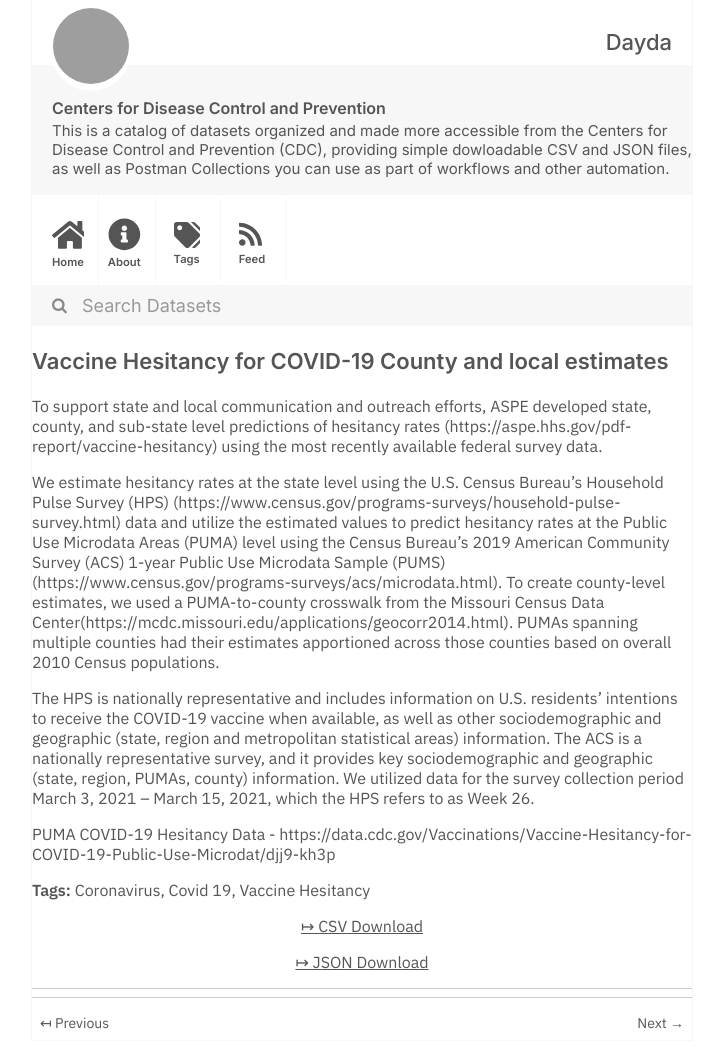
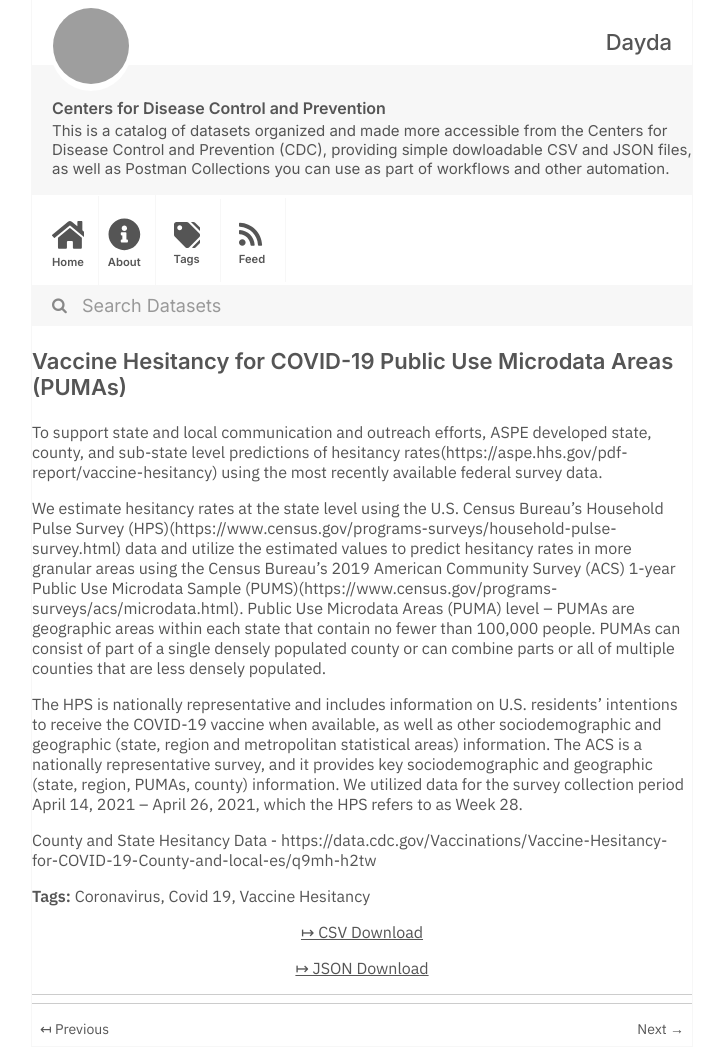
Before and after one commit to dayda-entities/centers-for-disease-control-and-prevention, a Jekyll site: the page built from _posts/2021-04-17-vaccine-hesitancy-for-covid-19.md, in a window 1280 px wide, cut to the strip 0-1047 px from the top of the page. Shown: the whole strip, without its empty margins (278-1000 px from the left). Built offline with Jekyll 4.4.1, drawn with Linux system fonts in a browser that asks for light colours; grey boxes are pictures that could not be loaded.

Commit message:
Publish Data

```diff
--- a/_posts/2021-04-17-vaccine-hesitancy-for-covid-19.md
+++ b/_posts/2021-04-17-vaccine-hesitancy-for-covid-19.md
@@ -1,7 +1,7 @@
 ---
-title: Vaccine Hesitancy for COVID-19 County and local estimates
-created: '2021-04-17T00:17:09.412991'
-modified: '2021-05-15T11:09:19.401197'
+title: Vaccine Hesitancy for COVID-19 Public Use Microdata Areas (PUMAs)
+created: '2021-04-17T00:07:27.100649'
+modified: '2021-05-15T11:09:23.638551'
 state: active
 type: dataset
 tags:
@@ -9,15 +9,16 @@ tags:
   - Covid 19
   - Vaccine Hesitancy
 groups: []
-csv_url: 'https://data.cdc.gov/api/views/q9mh-h2tw/rows.csv?accessType=DOWNLOAD'
-json_url: 'https://data.cdc.gov/api/views/q9mh-h2tw/rows.json?accessType=DOWNLOAD'
+csv_url: 'https://data.cdc.gov/api/views/djj9-kh3p/rows.csv?accessType=DOWNLOAD'
+json_url: 'https://data.cdc.gov/api/views/djj9-kh3p/rows.json?accessType=DOWNLOAD'
 layout: post
 
 ---
-To support state and local communication and outreach efforts, ASPE developed state, county, and sub-state level predictions of hesitancy rates (https://aspe.hhs.gov/pdf-report/vaccine-hesitancy) using the most recently available federal survey data.
+To support state and local communication and outreach efforts, ASPE developed state, county, and sub-state level predictions of hesitancy rates(https://aspe.hhs.gov/pdf-report/vaccine-hesitancy) using the most recently available federal survey data.
 
-We estimate hesitancy rates at the state level using the U.S. Census Bureau’s Household Pulse Survey (HPS) (https://www.census.gov/programs-surveys/household-pulse-survey.html) data and utilize the estimated values to predict hesitancy rates at the Public Use Microdata Areas (PUMA) level using the Census Bureau’s 2019 American Community Survey (ACS) 1-year Public Use Microdata Sample (PUMS)(https://www.census.gov/programs-surveys/acs/microdata.html). To create county-level estimates, we used a PUMA-to-county crosswalk from the Missouri Census Data Center(https://mcdc.missouri.edu/applications/geocorr2014.html). PUMAs spanning multiple counties had their estimates apportioned across those counties based on overall 2010 Census populations.
+We estimate hesitancy rates at the state level using the U.S. Census Bureau’s Household Pulse Survey (HPS)(https://www.census.gov/programs-surveys/household-pulse-survey.html) data and utilize the estimated values to predict hesitancy rates in more granular areas using the Census Bureau’s 2019 American Community Survey (ACS) 1-year Public Use Microdata Sample (PUMS)(https://www.census.gov/programs-surveys/acs/microdata.html). Public Use Microdata Areas (PUMA) level – PUMAs are geographic areas within each state that contain no fewer than 100,000 people. PUMAs can consist of part of a single densely populated county or can combine parts or all of multiple counties that are less densely populated.
 
-The HPS is nationally representative and includes information on U.S. residents’ intentions to receive the COVID-19 vaccine when available, as well as other sociodemographic and geographic (state, region and metropolitan statistical areas) information. The ACS is a nationally representative survey, and it provides key sociodemographic and geographic (state, region, PUMAs, county) information. We utilized data for the survey collection period March 3, 2021 – March 15, 2021, which the HPS refers to as Week 26.
+The HPS is nationally representative and includes information on U.S. residents’ intentions to receive the COVID-19 vaccine when available, as well as other sociodemographic and geographic (state, region and metropolitan statistical areas) information. The ACS is a nationally representative survey, and it provides key sociodemographic and geographic (state, region, PUMAs, county) information. We utilized data for the survey collection period April 14, 2021 – April 26, 2021, which the HPS refers to as Week 28.
 
-PUMA COVID-19 Hesitancy Data - https://data.cdc.gov/Vaccinations/Vaccine-Hesitancy-for-COVID-19-Public-Use-Microdat/djj9-kh3p
+
+County and State Hesitancy Data - https://data.cdc.gov/Vaccinations/Vaccine-Hesitancy-for-COVID-19-County-and-local-es/q9mh-h2tw
```
